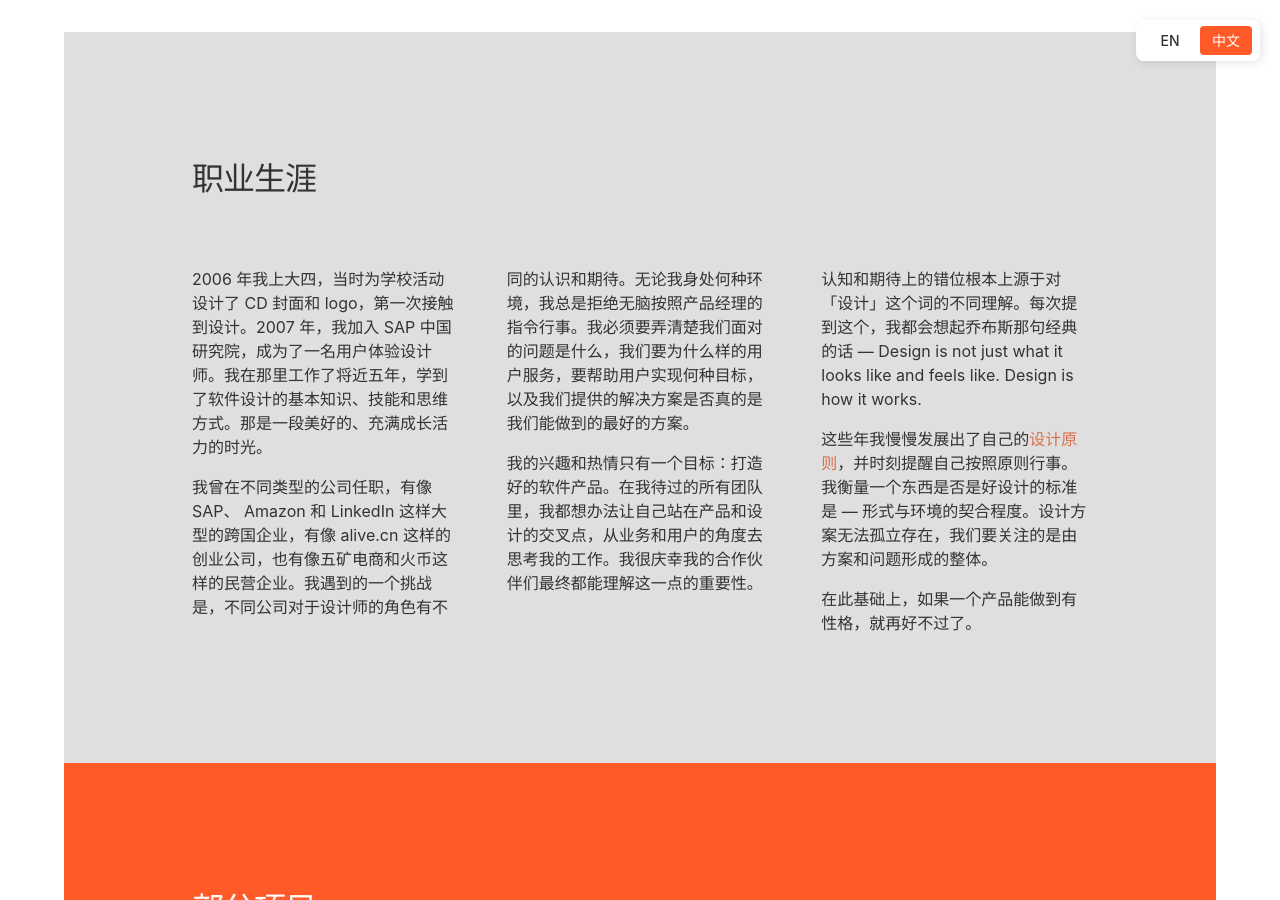
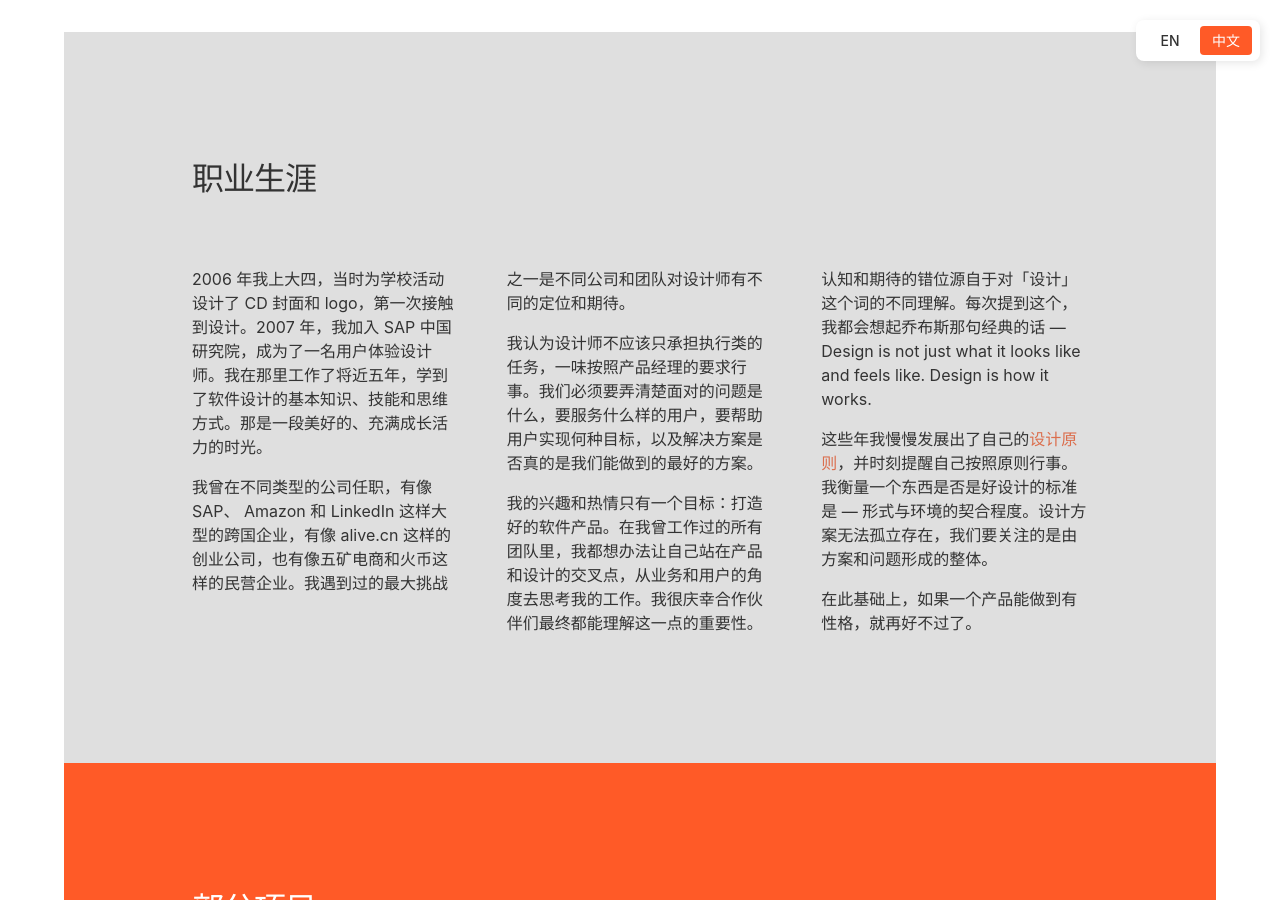
Before and after one commit to lvterry/lvterry.github.io, a Jekyll site: the page built from p/zh/index.html, in a window 1280 px wide and 900 px high. Built offline with Jekyll 4.4.1, drawn with Linux system fonts in a browser that asks for light colours.

Commit message:
refine wording

```diff
--- a/p/zh/index.html
+++ b/p/zh/index.html
@@ -17,11 +17,13 @@ bodyClass: portfolio
 
 		<p>2006 年我上大四，当时为学校活动设计了 CD 封面和 logo，第一次接触到设计。2007 年，我加入 SAP 中国研究院，成为了一名用户体验设计师。我在那里工作了将近五年，学到了软件设计的基本知识、技能和思维方式。那是一段美好的、充满成长活力的时光。</p>
 
-		<p>我曾在不同类型的公司任职，有像 SAP、 Amazon 和 LinkedIn 这样大型的跨国企业，有像 alive.cn 这样的创业公司，也有像五矿电商和火币这样的民营企业。我遇到的一个挑战是，不同公司对于设计师的角色有不同的认识和期待。无论我身处何种环境，我总是拒绝无脑按照产品经理的指令行事。我必须要弄清楚我们面对的问题是什么，我们要为什么样的用户服务，要帮助用户实现何种目标，以及我们提供的解决方案是否真的是我们能做到的最好的方案。</p>
+		<p>我曾在不同类型的公司任职，有像 SAP、 Amazon 和 LinkedIn 这样大型的跨国企业，有像 alive.cn 这样的创业公司，也有像五矿电商和火币这样的民营企业。我遇到过的最大挑战之一是不同公司和团队对设计师有不同的定位和期待。</p>
 
-		<p>我的兴趣和热情只有一个目标：打造好的软件产品。在我待过的所有团队里，我都想办法让自己站在产品和设计的交叉点，从业务和用户的角度去思考我的工作。我很庆幸我的合作伙伴们最终都能理解这一点的重要性。</p>
+		<p>我认为设计师不应该只承担执行类的任务，一味按照产品经理的要求行事。我们必须要弄清楚面对的问题是什么，要服务什么样的用户，要帮助用户实现何种目标，以及解决方案是否真的是我们能做到的最好的方案。</p>
 
-		<p>认知和期待上的错位根本上源于对「设计」这个词的不同理解。每次提到这个，我都会想起乔布斯那句经典的话 — Design is not just what it looks like and feels like. Design is how it works.</p>
+		<p>我的兴趣和热情只有一个目标：打造好的软件产品。在我曾工作过的所有团队里，我都想办法让自己站在产品和设计的交叉点，从业务和用户的角度去思考我的工作。我很庆幸合作伙伴们最终都能理解这一点的重要性。</p>
+
+		<p>认知和期待的错位源自于对「设计」这个词的不同理解。每次提到这个，我都会想起乔布斯那句经典的话 — Design is not just what it looks like and feels like. Design is how it works.</p>
 
 		<p>这些年我慢慢发展出了自己的<a href="/principles/zh">设计原则</a>，并时刻提醒自己按照原则行事。我衡量一个东西是否是好设计的标准是 — 形式与环境的契合程度。设计方案无法孤立存在，我们要关注的是由方案和问题形成的整体。</p>
 		<p>在此基础上，如果一个产品能做到有性格，就再好不过了。</p>
```
